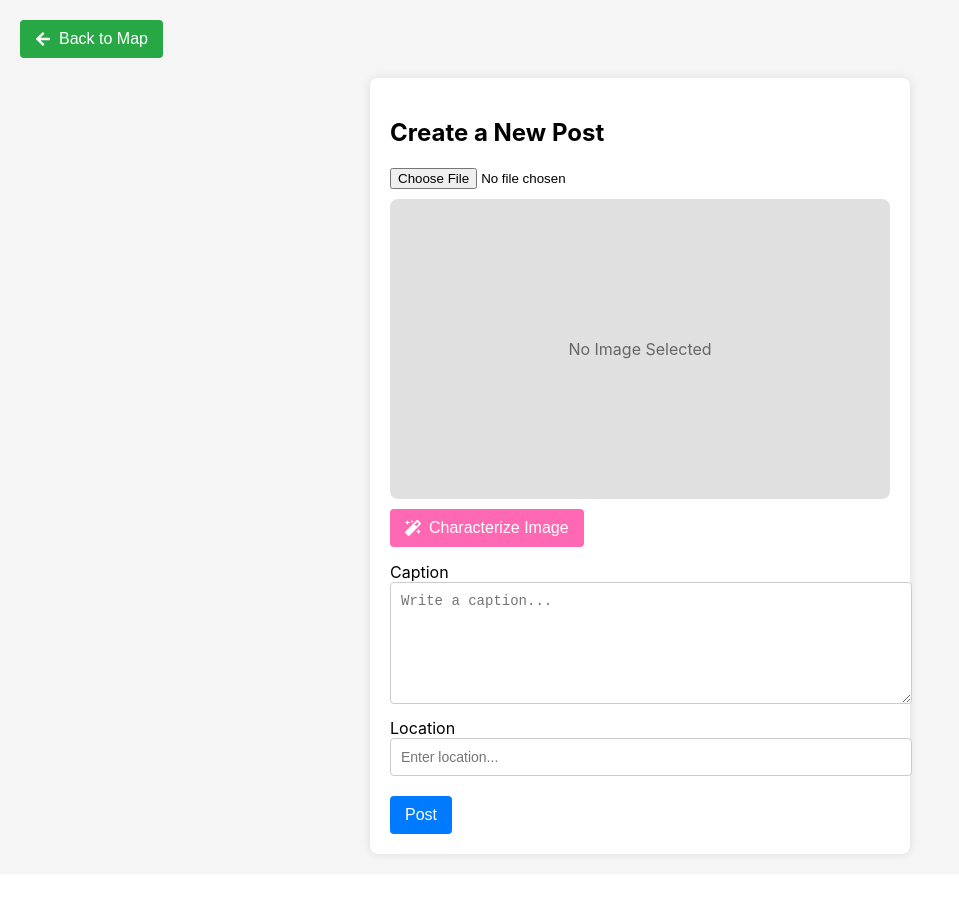
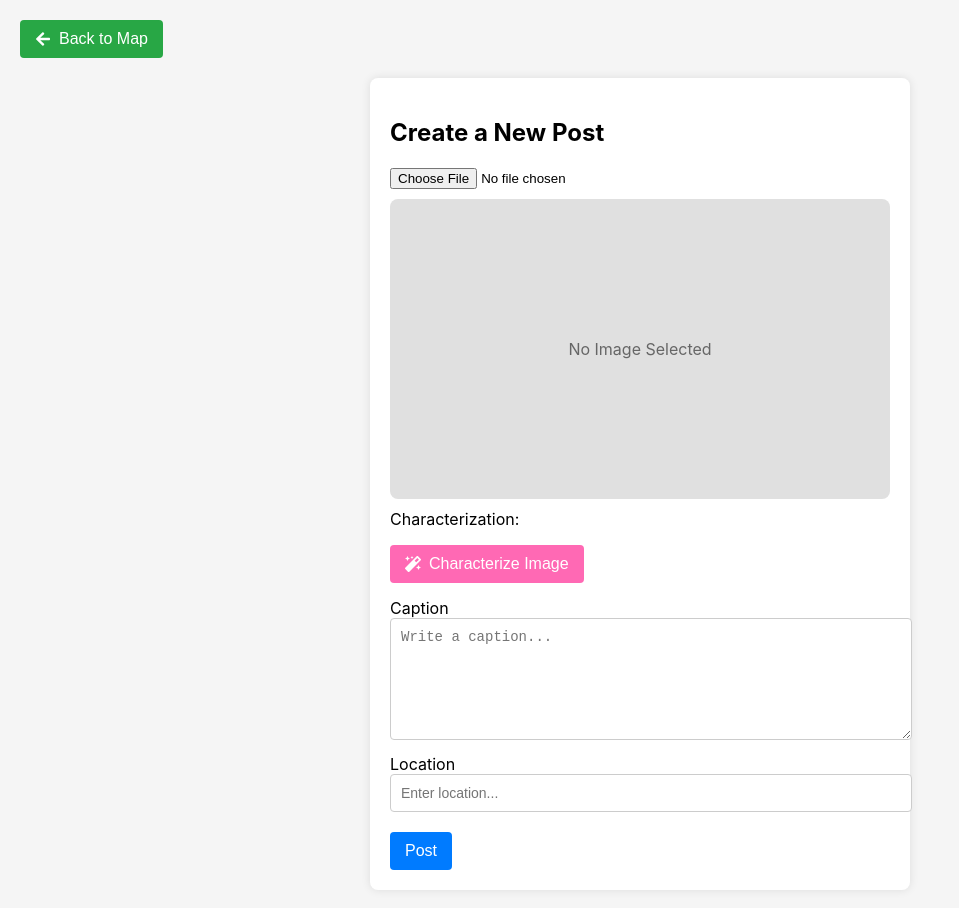
Before and after one commit to 392-f24/Critterly, a React (Vite) app: page /create_post in a window 1280 px wide. Shown: the whole page, without its empty margins (0-959 px from the left). Before the commit the page ends 874 px from the top, so only its background shows below. Built offline with nearby package versions, Linux system fonts and the light colour scheme; no server answers.

Commit message:
Characterization loads below image in non-editable field

```diff
--- a/src/components/CreatePost.jsx
+++ b/src/components/CreatePost.jsx
@@ -39,6 +39,7 @@ const CreatePost = () => {
       setSelectedImage(null);
       setCaption("");
       setLocation("");
+      setCharacterization([]);
       setPostId(null); // Clear the postId after submitting
 
       navigate("/");
@@ -60,21 +61,23 @@ const CreatePost = () => {
       const imageUrl = await getDownloadURL(imageRef);
 
       // Call GPT API to generate caption based on the image URL
-      const generatedCaption = await callGPT(imageUrl); // Await the result of callGPT
+      const generateCharacterization = await callGPT(imageUrl);
+      //const generatedCaption = await callGPT(imageUrl); // Await the result of callGPT
 
       // Step 2: Create an initial post with empty caption and geotag
       const postRef = doc(db, "posts", Date.now().toString()); // Generate a unique ID for the post
       const initialPostData = {
-        caption: generatedCaption, // Set the caption here
+        caption, // Set the caption here
         geotag: "",  // Empty geotag initially
         imageUrl,
+        characterization: generateCharacterization,
         createdAt: new Date(),
         userId: user.uid,
       };
       await setDoc(postRef, initialPostData);
 
       // Step 3: Update the component's state with the generated caption
-      setCaption(generatedCaption); // Update the caption state
+      setCharacterization(generateCharacterization); // Update the caption state
       setPostId(postRef.id); // Store the document ID for later updates
       alert("Image characterized. You can now submit after generating a caption.");
     } catch (error) {
@@ -116,6 +119,13 @@ const CreatePost = () => {
           )}
         </div>
 
+        {/* Characterization Display (non-editable) */}
+        {characterization && (
+          <div style={styles.characterizationBox}>
+            <label>Characterization:</label>
+            <p style={styles.characterizationText}>{characterization}</p>
+          </div>
+        )}
         <button
           onClick={handleCharacterizeImage}
           style={styles.characterizeButton}
```
